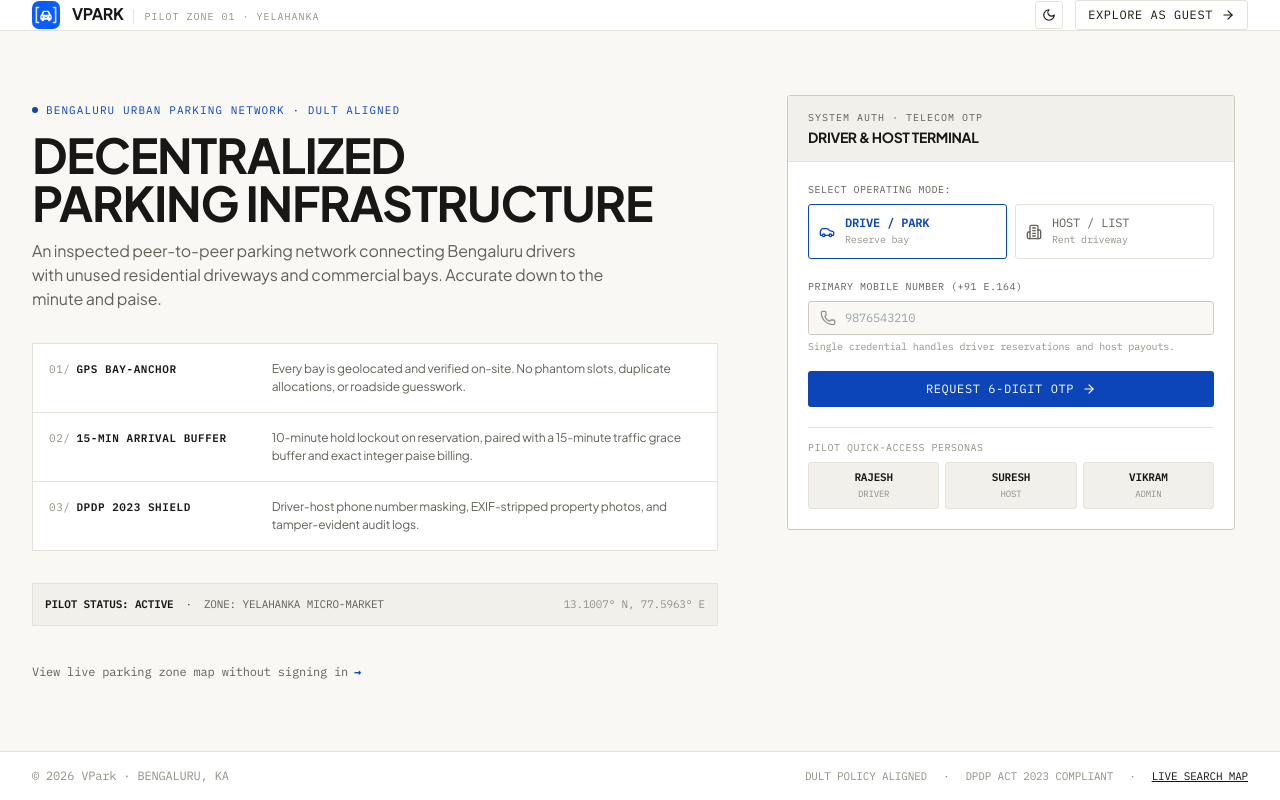
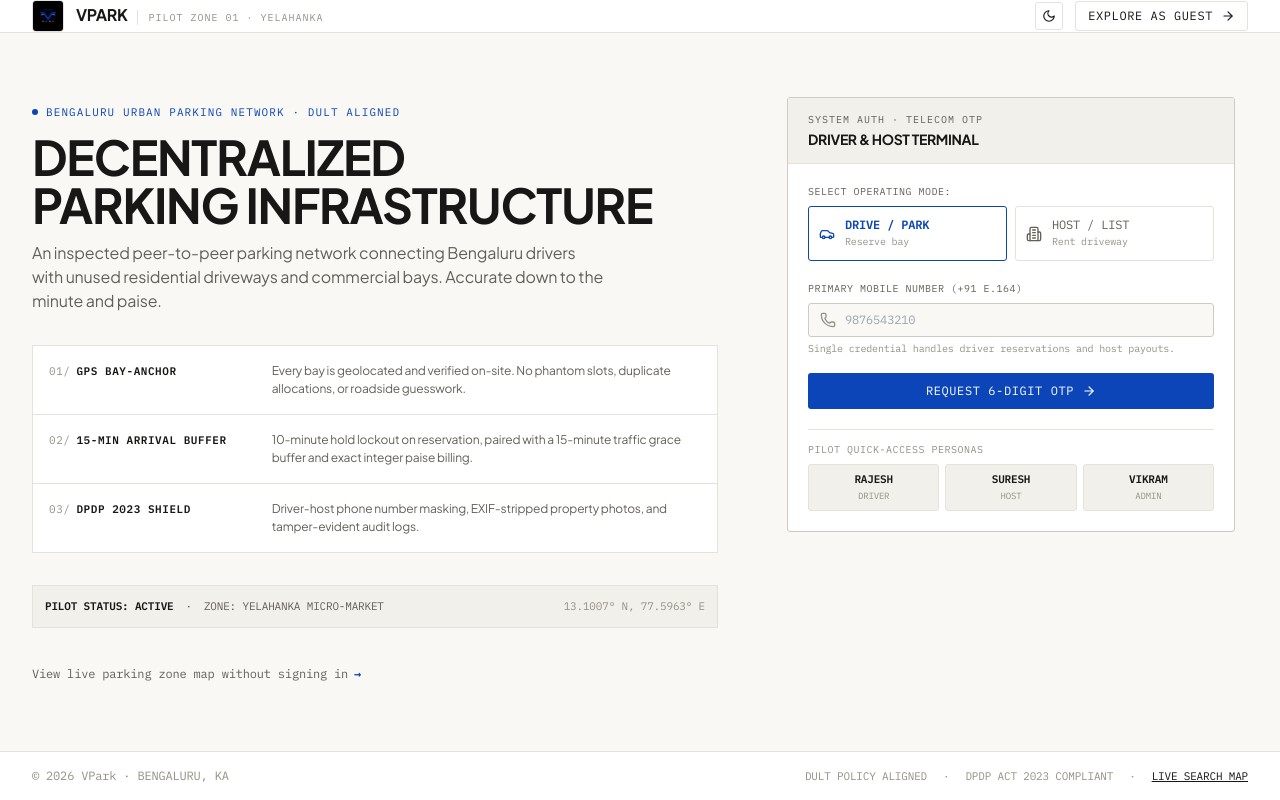
Before and after one commit to SAKSHAM-JHA007/VPark, a Next.js app: page / in a window 1280 px wide. Built offline with nearby package versions, Linux system fonts and the light colour scheme; no server answers.

Commit message:
feat: adopt new official aerodynamic vehicle logo with electric blue V apex

```diff
--- a/src/app/layout.tsx
+++ b/src/app/layout.tsx
@@ -7,7 +7,11 @@ export const metadata: Metadata = {
     'Discover verified residential and commercial parking spaces near you in Yelahanka, Bengaluru, or rent out your unused space safely with VPark.',
   manifest: '/manifest.json',
   icons: {
-    icon: '/favicon.svg',
+    icon: [
+      { url: '/favicon.svg', type: 'image/svg+xml' },
+      { url: '/logo.jpg', type: 'image/jpeg' },
+    ],
+    apple: '/logo.jpg',
   },
   openGraph: {
     title: 'VPark · Find Your Spot. Own Your Time.',
@@ -18,9 +22,9 @@ export const metadata: Metadata = {
     siteName: 'VPark',
     images: [
       {
-        url: '/favicon.svg',
-        width: 512,
-        height: 512,
+        url: '/logo.jpg',
+        width: 1024,
+        height: 1024,
         alt: 'VPark Bengaluru Verified Parking',
       },
     ],
--- a/src/app/login/page.tsx
+++ b/src/app/login/page.tsx
@@ -39,7 +39,7 @@ export default function LoginPage() {
     <div className="min-h-screen bg-[var(--canvas-bg)] text-[var(--ink)] flex flex-col justify-between">
       <header className="bg-[var(--surface-bg)] border-b border-[var(--hairline)] px-4 sm:px-6 lg:px-8 h-15 flex items-center justify-between">
         <Link href="/" className="flex items-center gap-2.5">
-          <VParkLogo className="w-7 h-7" />
+          <VParkLogo className="w-8 h-8" />
           <div className="flex items-baseline gap-2">
             <span className="text-base font-bold tracking-tight uppercase leading-none">
               {APP_CONFIG.appName}
--- a/src/app/page.tsx
+++ b/src/app/page.tsx
@@ -79,7 +79,7 @@ export default function RootLoginPage() {
         <div className="max-w-7xl mx-auto px-4 sm:px-6 lg:px-8 h-15 flex items-center justify-between gap-4">
           {/* Brand Logo */}
           <div className="flex items-center gap-3">
-            <VParkLogo className="w-7 h-7" />
+            <VParkLogo className="w-8 h-8" />
             <div className="flex items-baseline gap-2.5">
               <span className="text-base font-bold tracking-tight uppercase leading-none">
                 {APP_CONFIG.appName}
--- a/src/components/Header.tsx
+++ b/src/components/Header.tsx
@@ -82,7 +82,7 @@ export function Header({
             onClick={() => onTabChange('search')}
             className="flex items-center gap-2.5 text-left rounded-sm focus-visible:outline-2"
           >
-            <VParkLogo className="w-7 h-7" />
+            <VParkLogo className="w-8 h-8" />
             <div className="flex flex-col">
               <span className="text-base font-bold tracking-tight text-[var(--ink)] uppercase leading-none">
                 {t.appName}
--- a/src/components/VParkLogo.tsx
+++ b/src/components/VParkLogo.tsx
@@ -3,76 +3,36 @@ import React from 'react';
 interface VParkLogoProps {
   className?: string;
   size?: number;
+  alt?: string;
 }
 
 /**
  * VPark Brand Logo Mark
- * Represents a vehicle parked in a verified parking stall [   ].
- * Intentionally non-reactive (no hover scaling, pulsing, or layout shifts).
+ * Official brand identity: Aerodynamic vehicle silhouette with electric blue 'V' apex.
+ * Non-reactive, pixel-crisp across light and dark modes.
  */
-export function VParkLogo({ className = 'w-8 h-8', size }: VParkLogoProps) {
-  const style = size ? { width: size, height: size } : undefined;
+export function VParkLogo({
+  className = 'w-8 h-8',
+  size,
+  alt = 'VPark Logo',
+}: VParkLogoProps) {
+  const dimensionStyle = size ? { width: size, height: size } : undefined;
 
   return (
     <div
-      style={style}
-      className={`inline-flex items-center justify-center flex-shrink-0 select-none ${className}`}
+      style={dimensionStyle}
+      className={`relative inline-flex items-center justify-center flex-shrink-0 select-none overflow-hidden rounded-md bg-black border border-[var(--hairline)] ${className}`}
       aria-hidden="true"
     >
-      <svg
-        viewBox="0 0 32 32"
-        width="100%"
-        height="100%"
-        fill="none"
-        xmlns="http://www.w3.org/2000/svg"
-        className="block"
-      >
-        {/* Brand Background Badge */}
-        <rect width="32" height="32" rx="8" fill="#0A5CFF" />
-
-        {/* Parking Lot Stall Demarcation Lines [   ] */}
-        <path
-          d="M7.5 7.5H5V24.5H7.5"
-          stroke="white"
-          strokeWidth="1.75"
-          strokeLinecap="round"
-          strokeLinejoin="round"
-          strokeOpacity="0.85"
-        />
-        <path
-          d="M24.5 7.5H27V24.5H24.5"
-          stroke="white"
-          strokeWidth="1.75"
-          strokeLinecap="round"
-          strokeLinejoin="round"
-          strokeOpacity="0.85"
-        />
-
-        {/* Parked Vehicle Silhouette in Stall */}
-        <path
-          d="M9.5 20.5V17C9.5 16.5 9.8 16.1 10.3 16.1L12.4 11.8C12.7 11.3 13.2 11 13.8 11H18.2C18.8 11 19.3 11.3 19.6 11.8L21.7 16.1C22.2 16.1 22.5 16.5 22.5 17V20.5C22.5 21 22.1 21.5 21.5 21.5H21V22.2C21 22.6 20.6 23 20.2 23H19.3C18.9 23 18.5 22.6 18.5 22.2V21.5H13.5V22.2C13.5 22.6 13.1 23 12.7 23H11.8C11.4 23 11 22.6 11 22.2V21.5H10.5C9.9 21.5 9.5 21 9.5 20.5Z"
-          fill="white"
-        />
-
-        {/* Windshield */}
-        <path
-          d="M12.8 15.6H19.2L18.1 12.6H13.9L12.8 15.6Z"
-          fill="#0A5CFF"
-        />
-
-        {/* Headlights */}
-        <circle cx="11.5" cy="18.2" r="0.9" fill="#0A5CFF" />
-        <circle cx="20.5" cy="18.2" r="0.9" fill="#0A5CFF" />
-
-        {/* Center Grille / V emblem */}
-        <path
-          d="M15 18.2L16 19.4L17 18.2"
-          stroke="#0A5CFF"
-          strokeWidth="0.9"
-          strokeLinecap="round"
-          strokeLinejoin="round"
-        />
-      </svg>
+      <img
+        src="/logo.jpg"
+        alt={alt}
+        width={size || 36}
+        height={size || 36}
+        className="w-full h-full object-cover block"
+        loading="eager"
+        decoding="async"
+      />
     </div>
   );
 }
```
Also changed, not shown: public/favicon.svg, public/logo.jpg (added), public/manifest.json.
